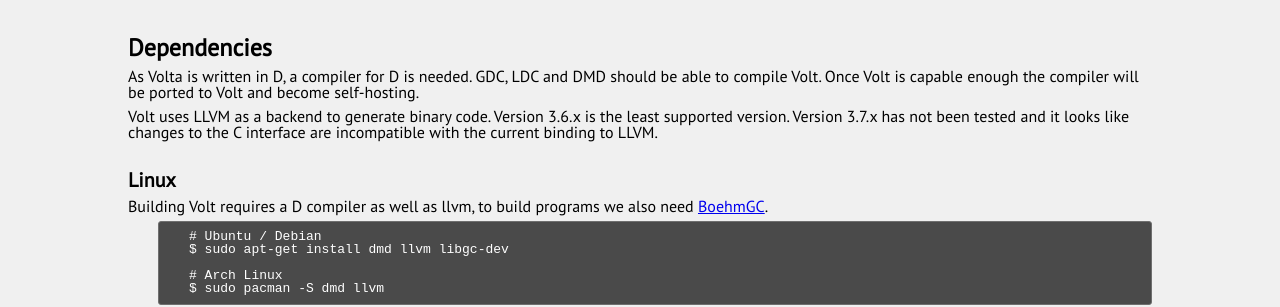
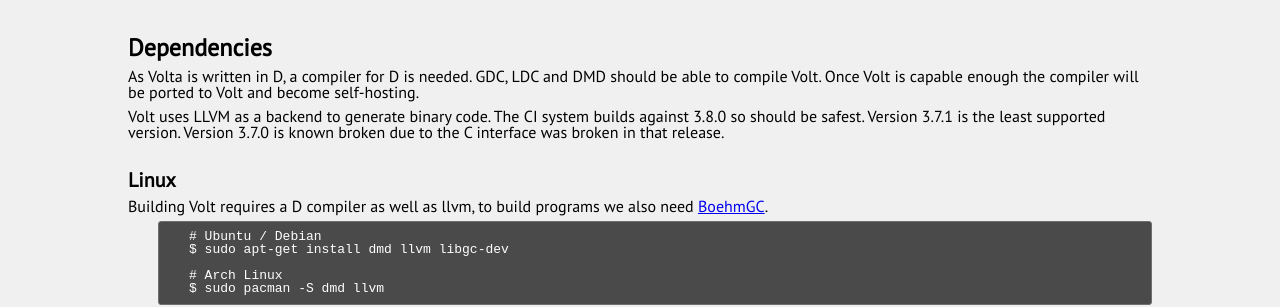
Before and after one commit to VoltLang/Website, a Jekyll site: the page built from doc/setup/volta.md, in a window 1280 px wide. Shown: the part 150-457 px from the top of the page. Built offline with Jekyll 4.4.1, drawn with Linux system fonts in a browser that asks for light colours.

Commit message:
doc: Document LLVM versions

```diff
--- a/doc/setup/volta.md
+++ b/doc/setup/volta.md
@@ -9,9 +9,9 @@
 be able to compile Volt. Once Volt is capable enough the compiler will be
 ported to Volt and become self-hosting.
 
-Volt uses LLVM as a backend to generate binary code. Version 3.6.x is the least
-supported version. Version 3.7.x has not been tested and it looks like changes
-to the C interface are incompatible with the current binding to LLVM.
+Volt uses LLVM as a backend to generate binary code. The CI system builds
+against 3.8.0 so should be safest. Version 3.7.1 is the least supported version.
+Version 3.7.0 is known broken due to the C interface was broken in that release.
 
 
 ## Linux ##
```
